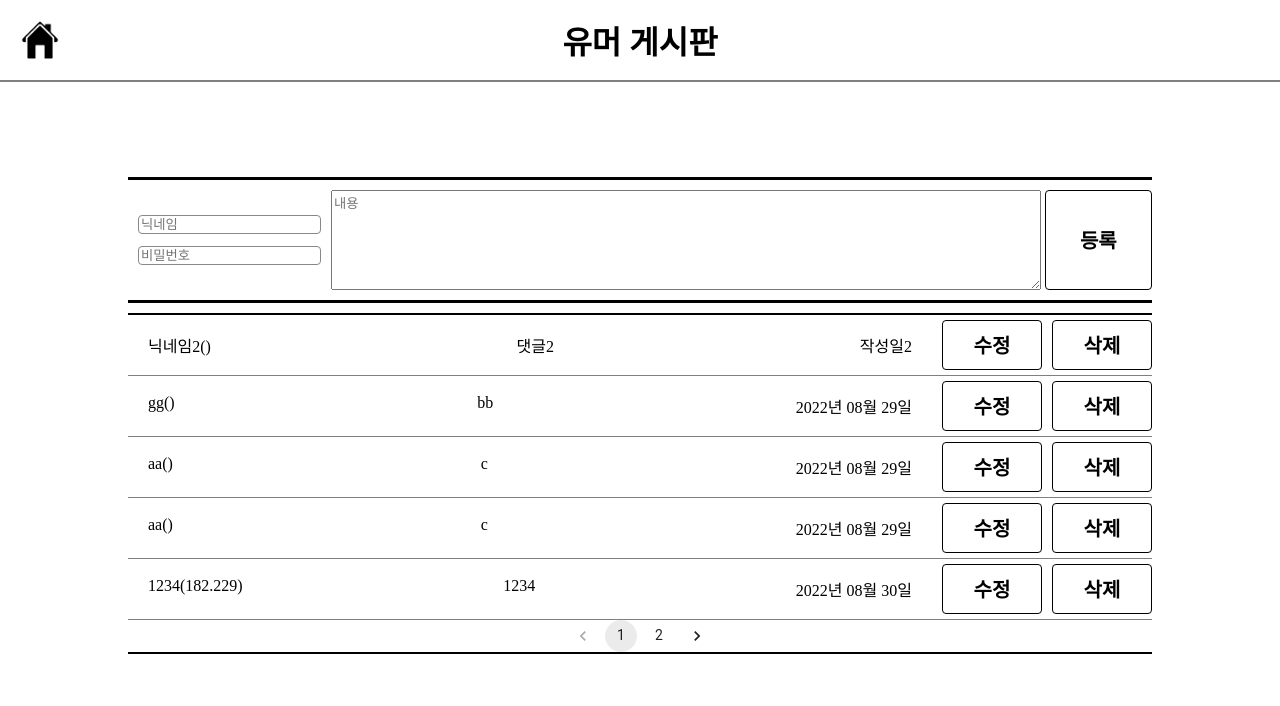
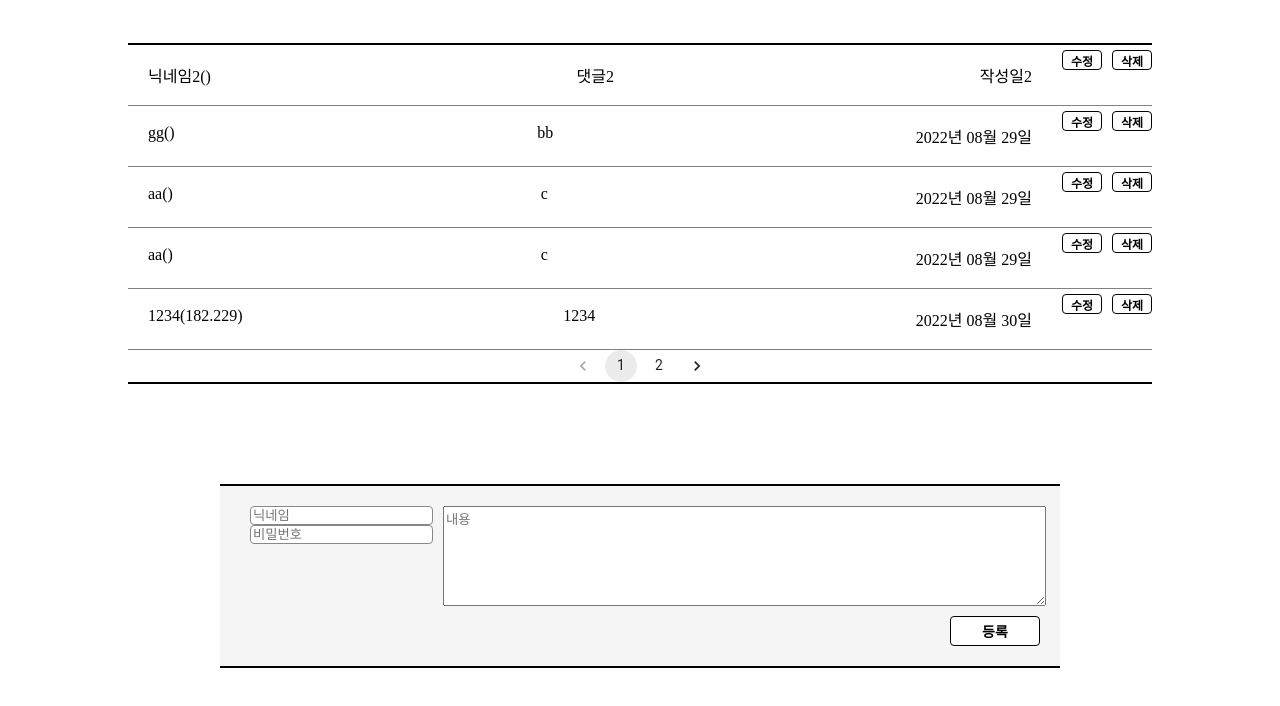
Before and after one commit to kwakhyun/anonymous-forum, a React (Create React App) app: page /comments/1 in a window 1280 px wide. Shown: the top 706 px of the page. Built offline with nearby package versions, Linux system fonts and the light colour scheme; no server answers; data requests are answered from the project's data file.

Commit message:
Design: UI 업데이트

```diff
--- a/src/components/comment/CommentCard.jsx
+++ b/src/components/comment/CommentCard.jsx
@@ -164,9 +164,10 @@ const DivInputForm = styled.form``;
 const DivButton = styled.div`
   height: 100%;
   display: flex;
-
   button {
-    height: 100%;
+    width: 40px;
+    height: 20px;
+    font-size: 12px;
   }
 `;
 
--- a/src/components/comment/CommentForm.jsx
+++ b/src/components/comment/CommentForm.jsx
@@ -75,6 +75,7 @@ const CommentForm = ({ formData }) => {
   };
   return (
     <Form>
+      <Div>
         <DivText>
           <input
             placeholder="닉네임"
@@ -93,7 +94,8 @@ const CommentForm = ({ formData }) => {
         <DivContent>
           <textarea ref={contentRef} placeholder="내용" onChange={onChange} />
         </DivContent>
-
+      </Div>
+      <ButtonDiv>
         <MainButton
           type="button"
           onClick={handlePutComment}
@@ -102,34 +104,36 @@ const CommentForm = ({ formData }) => {
         >
           등록
         </MainButton>
+      </ButtonDiv>
     </Form>
   );
 };
 
 const Form = styled.form`
+  border: none;
+  border-top: 2px solid black;
+  border-bottom: 2px solid black;
+  padding: 20px;
+  background-color: #f5f5f5;
+  margin-top: 50px;
+  margin-bottom: 200px;
+`;
+
+const Div = styled.div`
+  display: flex;
   width: 80%;
   min-width: 800px;
   max-width: 1200px;
   height: 100px;
-  border: 1px solid black;
-  display: flex;
-
-  border: none;
-  border-top: 3px solid black;
-  border-bottom: 3px solid black;
-  padding: 10px 0;
 `;
 
 const DivText = styled.div`
   display: flex;
   flex-direction: column;
   margin: auto 0;
-  height: 50%;
-  justify-content: space-between;
-  align-items: center;
+  height: 100%;
   width: 200px;
   padding: 0 10px;
-
   input {
     border-radius: 4px;
     border: 1px solid #888;
@@ -148,4 +152,16 @@ const DivContent = styled.div`
   }
 `;
 
+const ButtonDiv = styled.div`
+  display: flex;
+  justify-content: flex-end;
+  width: 100%;
+  margin-top: 10px;
+  button {
+    width: 90px;
+    height: 30px;
+    font-size: 14px;
+  }
+`;
+
 export default CommentForm;
--- a/src/pages/CommentPage.jsx
+++ b/src/pages/CommentPage.jsx
@@ -5,15 +5,13 @@ import { useGetData } from "../hook";
 import { postComment } from "../redux/modules/commentSlice";
 import { useParams } from "react-router-dom";
 import { useDispatch, useSelector } from "react-redux";
-import { Header } from "../components/Header";
 
 const CommentPage = () => {
   const dispatch = useDispatch();
-  const { id } = useParams();
-  const data = useGetData("comments", id);
+  const param = useParams().id;
+  const data = useGetData("comments", param);
   const formData = { nickname: "", password: "", content: "" };
 
-  console.log(id);
   useEffect(() => {
     data.then((res) => {
       dispatch(postComment({ id: res.id, list: res?.list }));
@@ -22,9 +20,8 @@ const CommentPage = () => {
 
   return (
     <DivPage>
-      <Header />
+      <CommentList />
       <CommentForm formData={formData} />
-      <CommentList />
     </DivPage>
   );
 };
@@ -36,6 +33,7 @@ const DivPage = styled.div`
   flex-direction: column;
   justify-content: center;
   align-items: center;
+  margin-top: 50px;
 `;
 
 export default CommentPage;
--- a/src/pages/DetailPage.jsx
+++ b/src/pages/DetailPage.jsx
@@ -87,6 +87,8 @@ const DetailPageWrapper = styled.div`
   width: 80%;
   margin: 0 auto;
   margin-top: 50px;
+  min-width: 500px;
+  max-width: 800px;
   span {
     font-size: 1.5rem;
     font-weight: bold;
--- a/src/pages/PostPage.jsx
+++ b/src/pages/PostPage.jsx
@@ -103,6 +103,8 @@ const PostPageStyle = styled.div`
   width: 80%;
   margin: 0 auto;
   margin-top: 50px;
+  min-width: 500px;
+  max-width: 800px;
   input {
     width: 100%;
     height: 30px;
--- a/src/pages/UpdatePage.jsx
+++ b/src/pages/UpdatePage.jsx
@@ -85,6 +85,8 @@ const UpdatePageStyle = styled.div`
   width: 80%;
   margin: 0 auto;
   margin-top: 50px;
+  min-width: 500px;
+  max-width: 800px;
   input {
     width: 100%;
     height: 30px;
```
Lines whose indentation alone changed are shown as unchanged.
